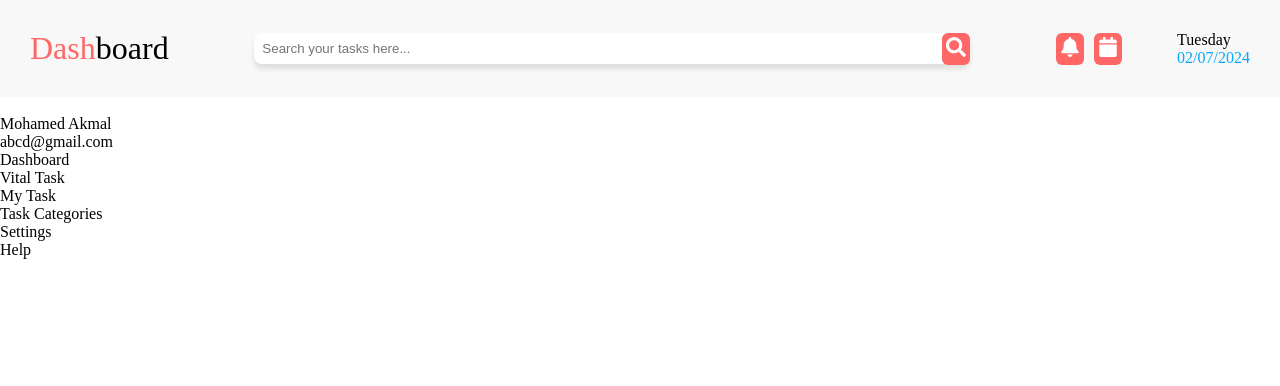
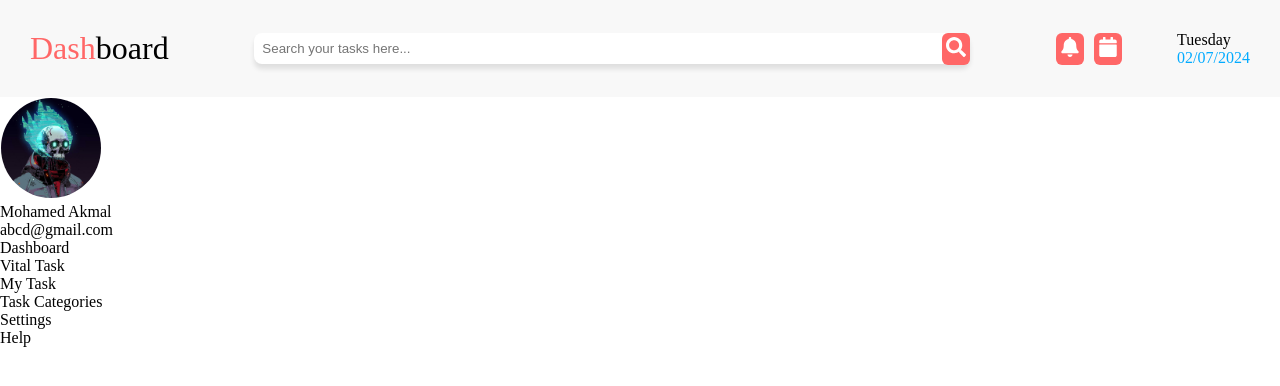
Before and after one commit to Akmal1796/ToDoApp, a React (Vite) app: page / in a window 1280 px wide. Shown: the top 386 px of the page. Built offline with nearby package versions, Linux system fonts and the light colour scheme.

Commit message:
Added the profile image

```diff
--- a/src/Components/Sidebar.css
+++ b/src/Components/Sidebar.css
@@ -0,0 +1,5 @@
+.profile-img {
+    width: 100px;
+    border-radius: 50%;
+    border: 1px solid white;
+}
--- a/src/Components/Sidebar.jsx
+++ b/src/Components/Sidebar.jsx
@@ -1,10 +1,12 @@
 import React from 'react'
+import './Sidebar.css'
+import profile from '/public/Images/profile.jpg'
 
 const Sidebar = () => {
   return (
     <div>
         <div>
-            <img />
+            <img src={profile} className='profile-img'/>
             <p>Mohamed Akmal</p>
             <p>abcd@gmail.com</p>
         </div>
```
Also changed, not shown: public/Images/profile.jpg (added).
